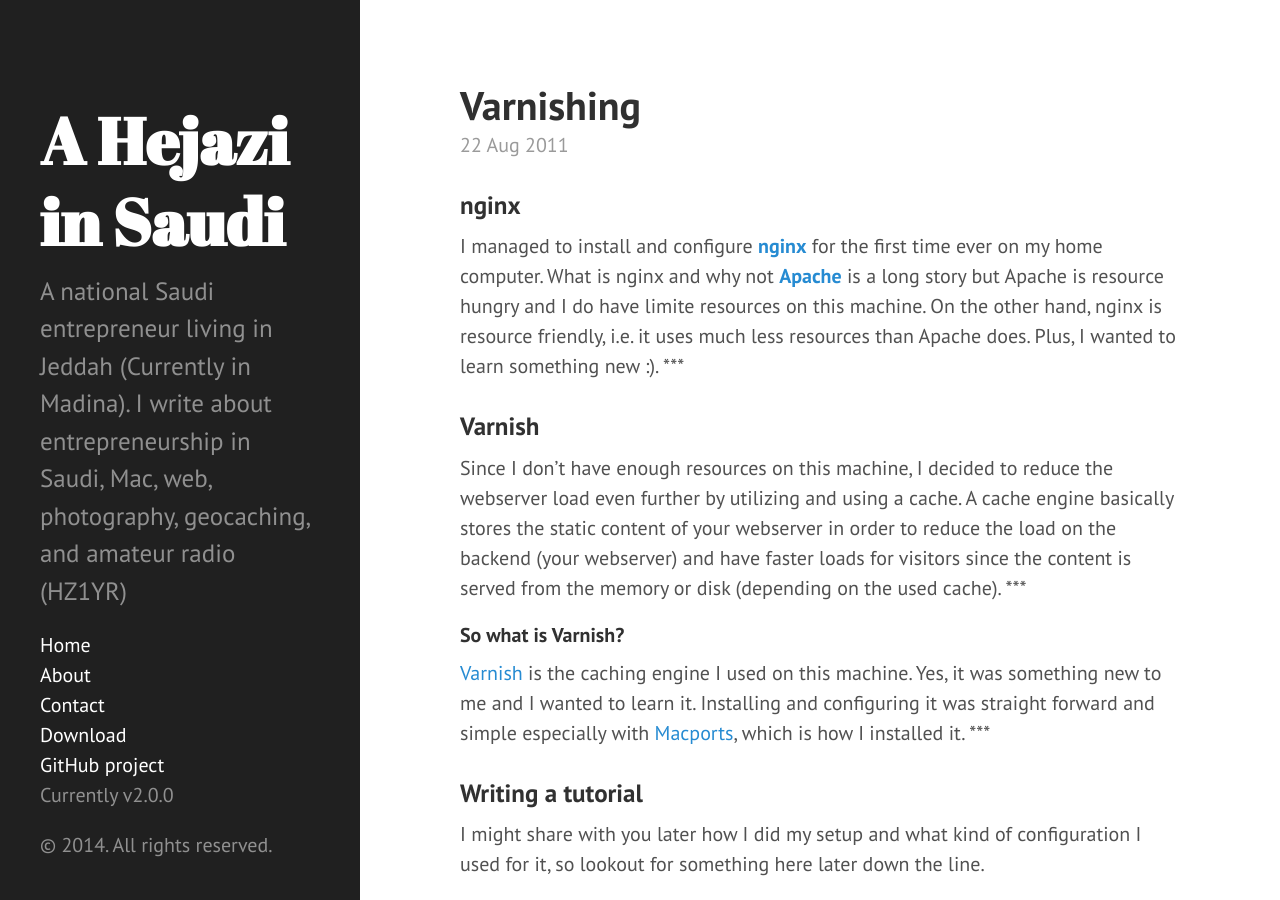
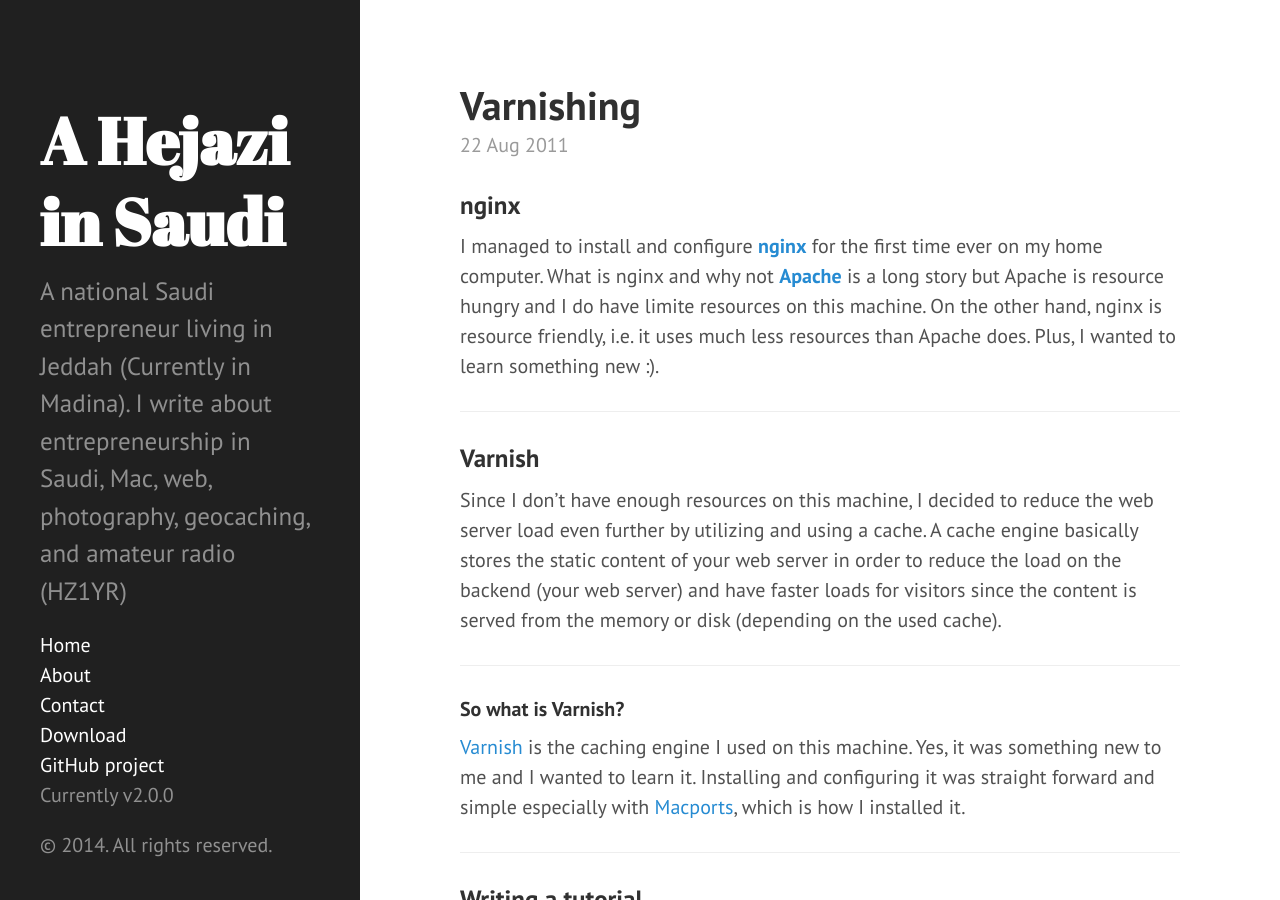
Before and after one commit to yraffah/yraffah.github.io, a Jekyll site: the page built from _posts/2011-08-22-nginx-and-varnish.markdown, in a window 1280 px wide and 900 px high. Built offline with Jekyll 4.4.1, drawn with Linux system fonts in a browser that asks for light colours; comment, search, counter and statistics services are not loaded.

Commit message:
Updated the post and fixed some typos

```diff
--- a/_posts/2011-08-22-nginx-and-varnish.markdown
+++ b/_posts/2011-08-22-nginx-and-varnish.markdown
@@ -1,30 +1,33 @@
 ---
-  title: Varnishing
-  category: technology
-  tags:
-    - tech
-    - development
-    - mac os x
-    - nginx
-    - varnish
-  layout: post
-  description: I managed to install and configure **nginx** for the first time ever on my home computer. What is nginx and why not **Apache** is a long story but Apache is resource hungry and I do have limited resources on this machine. On the other hand, **nginx** is resource friendly, i.e. it uses much less resources than Apache does. Plus, I wanted to learn something new :).
+title: Varnishing
+category: technology
+tags: [tech, development, mac os x, nginx, varnish]
+layout: post
+description: I managed to install and configure nginx for the first time ever on my home computer. What is nginx and why not Apache is a long story but Apache is resource hungry and I do have limited resources on this machine. On the other hand, nginx is resource friendly, i.e. it uses much less resources than Apache does. Plus, I wanted to learn something new :).
+sitemap:
+  lastmod: 2014-05-26
+  priority: 0.7
+  changefreq: monthly
+  exclude: 'no'
 ---
 
 ### nginx ###
 
 I managed to install and configure **[nginx](http://nginx.net/ "nginx website")** for the first time ever on my home computer. What is nginx and why not **[Apache](http://httpd.apache.org "Apache's website")** is a long story but Apache is resource hungry and I do have limite resources on this machine. On the other hand, nginx is resource friendly, i.e. it uses much less resources than Apache does. Plus, I wanted to learn something new :).
-***
+
+---
 
 ### Varnish ###
 
-Since I don't have enough resources on this machine, I decided to reduce the webserver load even further by utilizing and using a cache. A cache engine basically stores the static content of your webserver in order to reduce the load on the backend (your webserver) and have faster loads for visitors since the content is served from the memory or disk (depending on the used cache).
-***
+Since I don't have enough resources on this machine, I decided to reduce the web server load even further by utilizing and using a cache. A cache engine basically stores the static content of your web server in order to reduce the load on the backend (your web server) and have faster loads for visitors since the content is served from the memory or disk (depending on the used cache).
+
+---
 
 #### So what is Varnish? ####
 
 [Varnish](https://www.varnish-cache.org/ "Varnish Cache") is the caching engine I used on this machine. Yes, it was something new to me and I wanted to learn it. Installing and configuring it was straight forward and simple especially with [Macports](http://www.macports.org "Macports"), which is how I installed it.
-***
+
+---
 
 ### Writing a tutorial ###
 I might share with you later how I did my setup and what kind of configuration I used for it, so lookout for something here later down the line.
```
